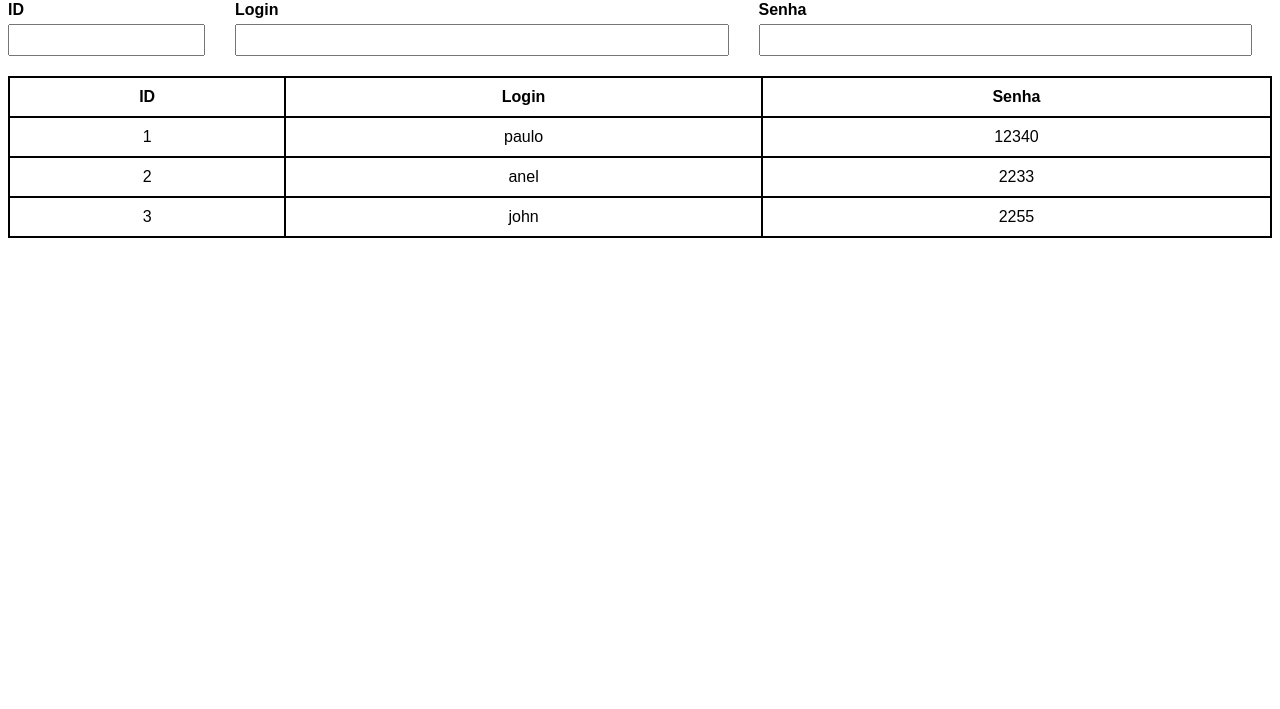
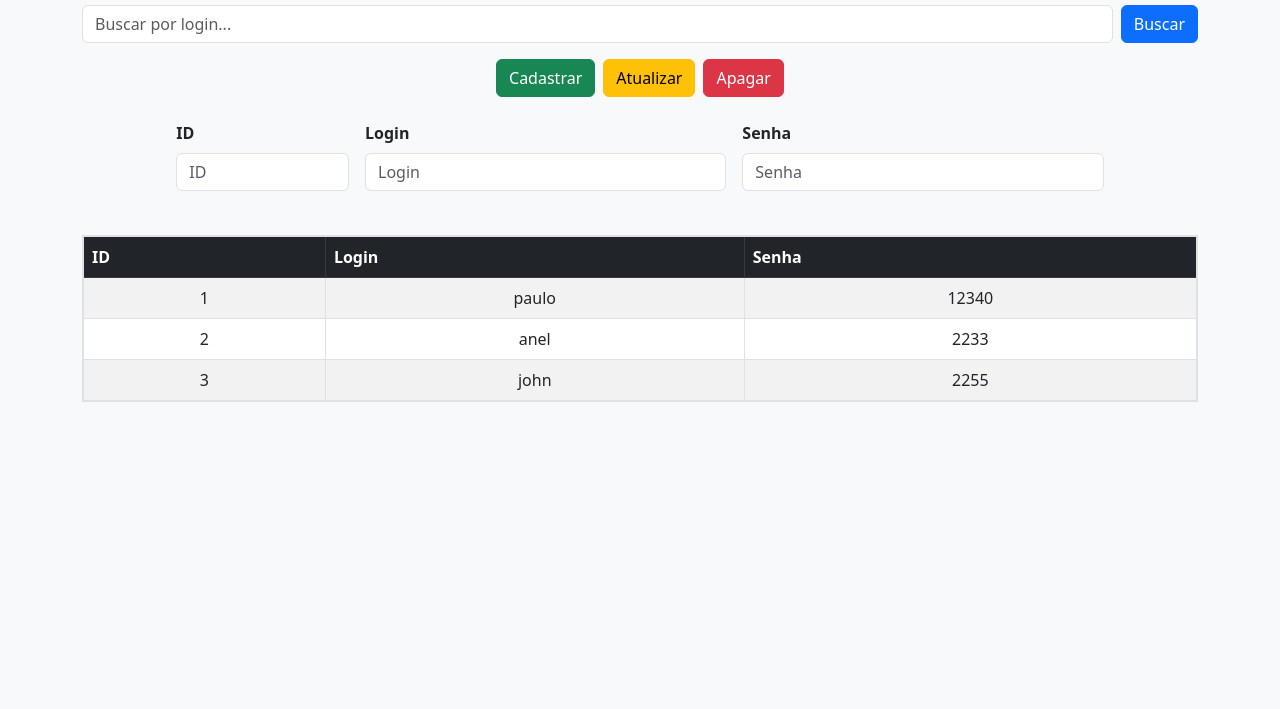
Before and after one commit to Guilhermecole/CrudBruno, a plain HTML site: page index.html in a window 1280 px wide. Shown: the part 91-800 px from the top of the page. Drawn offline with nearby package versions, Linux system fonts and the light colour scheme.

Commit message:
adicionando estilo melhor com bootstrap

```diff
--- a/index.html
+++ b/index.html
@@ -1,43 +1,77 @@
 <!DOCTYPE html>
-<html lang="en">
+<html lang="pt-BR">
 <head>
-    <meta charset="UTF-8">
-    <meta name="viewport" content="width=device-width, initial-scale=1.0">
-    <title>Document</title>
+  <meta charset="UTF-8" />
+  <meta name="viewport" content="width=device-width, initial-scale=1" />
   <link rel="stylesheet" href="style.css">
+  <title>CRUD Usuários</title>
+  <link
+    href="https://cdn.jsdelivr.net/npm/bootstrap@5.3.0/dist/css/bootstrap.min.css"
+    rel="stylesheet"
+  />
+
   <script src="./Dados.js"></script>
   <script src="./script.js"></script>
 </head>
-<body onload="GetUsers()">
-  <div class="linha">
-    <input type="text" id="buscarInput" style="flex: 1;">
-    <button onclick="buscar()">Buscar</button>
+<body onload="GetUsers()" class="bg-light">
+
+  <div class="container py-4">
+
+    <h1 class="mb-4 text-center">Gerenciamento de Usuários</h1>
+
+    <div class="row mb-3 g-2 align-items-center">
+      <div class="col">
+        <input
+          type="text"
+          id="buscarInput"
+          class="form-control"
+          placeholder="Buscar por login..."
+          aria-label="Buscar usuário"
+        />
+      </div>
+      <div class="col-auto">
+        <button class="btn btn-primary" onclick="buscar()">Buscar</button>
+      </div>
     </div>
 
-  <div class="botoes">
-    <button onclick="cadastrar()">Cadastrar</button>
-    <button onclick="atualizar()">Atualizar</button>
-    <button onclick="apagar()">Apagar</button>
+    <div class="mb-4 d-flex gap-2 justify-content-center">
+      <button class="btn btn-success" onclick="cadastrar()">Cadastrar</button>
+      <button class="btn btn-warning" onclick="atualizar()">Atualizar</button>
+      <button class="btn btn-danger" onclick="apagar()">Apagar</button>
     </div>
 
-  <div class="linha">
-    <div class="form-coluna">
-      <label for="id">ID</label>
-      <input type="text" id="id">
+    <form class="row g-3 mb-4 justify-content-center">
+      <div class="col-12 col-md-2">
+        <label for="id" class="form-label">ID</label>
+        <input type="number" id="id" class="form-control" placeholder="ID" />
       </div>
 
-    <div class="form-coluna" style="flex: 1;">
-      <label for="login">Login</label>
-      <input type="text" id="login">
+      <div class="col-12 col-md-4">
+        <label for="login" class="form-label">Login</label>
+        <input
+          type="text"
+          id="login"
+          class="form-control"
+          placeholder="Login"
+          autocomplete="username"
+        />
       </div>
 
-    <div class="form-coluna" style="flex: 1;">
-      <label for="senha">Senha</label>
-      <input type="password" id="senha">
+      <div class="col-12 col-md-4">
+        <label for="senha" class="form-label">Senha</label>
+        <input
+          type="password"
+          id="senha"
+          class="form-control"
+          placeholder="Senha"
+          autocomplete="current-password"
+        />
       </div>
-  </div>
-  <table>
-    <thead>
+    </form>
+
+    <div class="table-responsive">
+      <table class="table table-striped table-bordered align-middle">
+        <thead class="table-dark">
           <tr>
             <th>ID</th>
             <th>Login</th>
@@ -46,5 +80,10 @@
         </thead>
         <tbody id="tabela"></tbody>
       </table>
+    </div>
+  </div>
+
+  <script src="https://cdn.jsdelivr.net/npm/@popperjs/core@2.11.8/dist/umd/popper.min.js"></script>
+  <script src="https://cdn.jsdelivr.net/npm/bootstrap@5.3.0/dist/js/bootstrap.min.js"></script>
 </body>
 </html>
```
Lines whose indentation alone changed are shown as unchanged.
